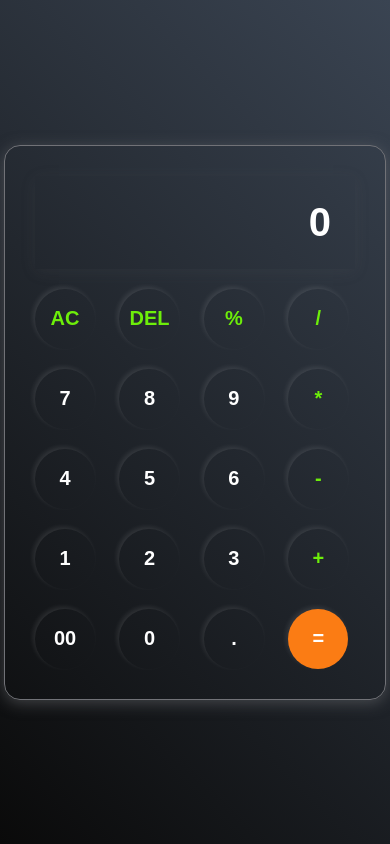
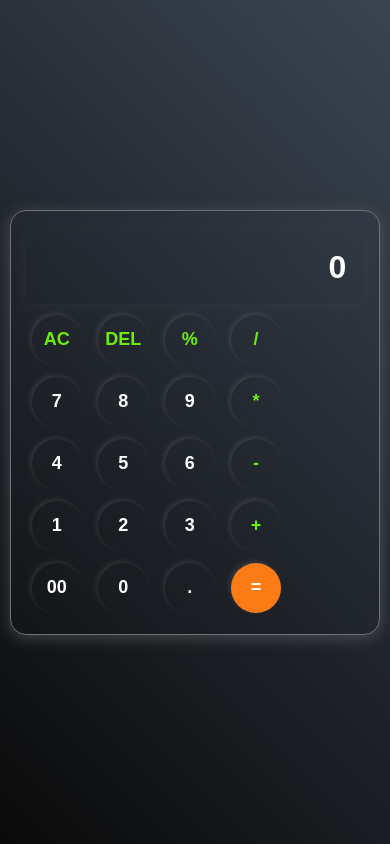
Before and after one commit to niruj666/Calculator, a plain HTML site: page index.html in a window 390 px wide. Drawn offline with Linux system fonts and the light colour scheme; a web font is replaced by a local one.

```diff
--- a/style.css
+++ b/style.css
@@ -24,10 +24,12 @@
     border-radius: 16px;
     background: transparent;
     box-shadow: 0px 3px 15px rgba(113, 115, 119, 0.5);
+    width: 95%;
+    max-width: 400px;
 }
 
 input{
-    width: 320px;
+    width: 100%;
     border: none;
     outline: none;
     padding: 24px;
@@ -65,3 +67,23 @@
 .operator-btn{
     color: #6dee0a;
 }
+
+@media (max-width: 480px){
+
+    .calculator{
+        padding: 15px;
+    }
+
+    input{
+        font-size: 32px;
+        padding: 18px;
+        margin: 5px 0;
+    }
+
+    button{
+        width: 50px;
+        height: 50px;
+        margin: 6px;
+        font-size: 18px;
+    }
+}
```
